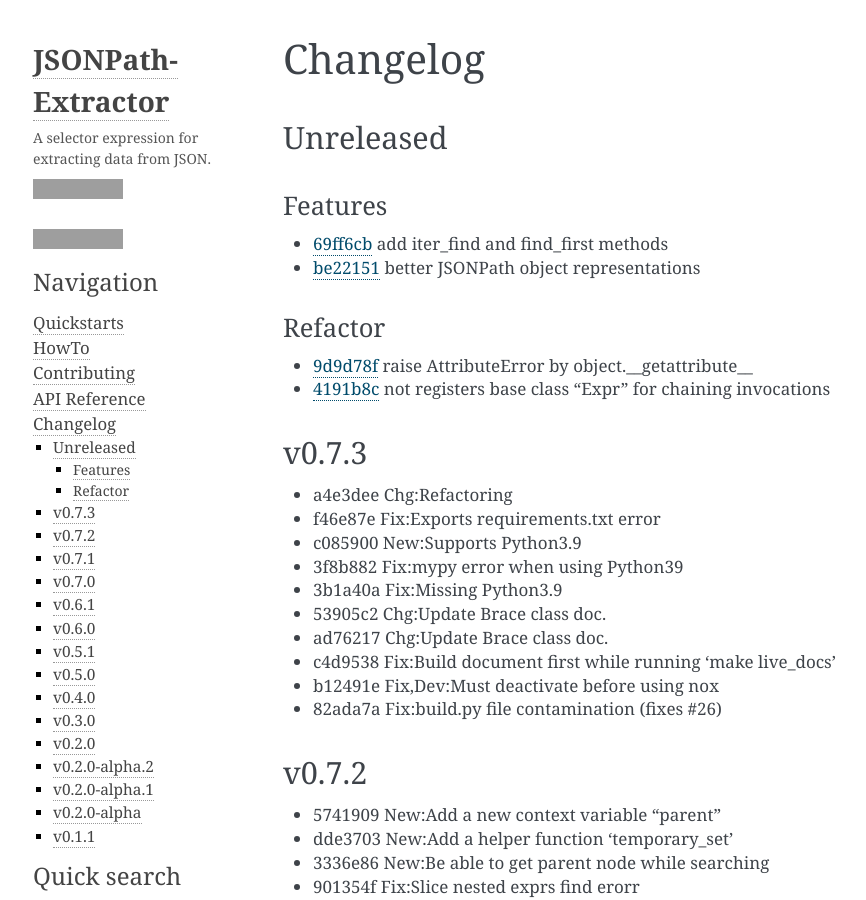
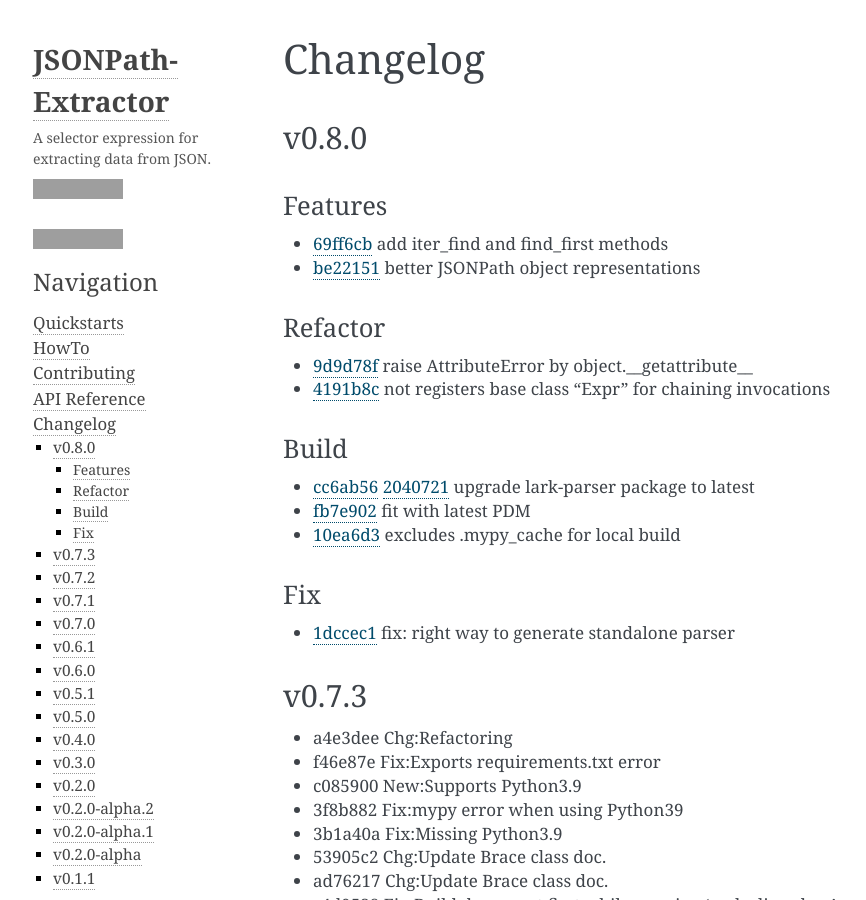
Before and after one commit to linw1995/jsonpath, a Sphinx documentation site: the page built from docs/source/changelog.rst, in a window 1280 px wide and 900 px high, cut to the strip 0-900 px from the top of the window. Shown: the whole strip, without its empty margins (105-971 px from the left). Built offline with Sphinx 7.4.7, drawn with Linux system fonts in a browser that asks for light colours; grey boxes are pictures that could not be loaded.

Commit message:
bump: v0.8.0

```diff
--- a/docs/source/changelog.rst
+++ b/docs/source/changelog.rst
@@ -2,8 +2,8 @@
 Changelog
 =========
 
-Unreleased
-~~~~~~~~~~
+v0.8.0
+~~~~~~
 
 Features
 ********
@@ -17,12 +17,27 @@ Refactor
 - 9d9d78f_ raise AttributeError by object.__getattribute__
 - 4191b8c_ not registers base class "Expr" for chaining invocations
 
+Build
+*****
+
+- cc6ab56_ 2040721_ upgrade lark-parser package to latest
+- fb7e902_ fit with latest PDM
+- 10ea6d3_ excludes .mypy_cache for local build
+
+Fix
+***
+
+- 1dccec1_ fix: right way to generate standalone parser
 
 .. _69ff6cb: https://github.com/linw1995/jsonpath/commit/69ff6cb47a08d3f957224adb163970454b6a1c87
 .. _be22151: https://github.com/linw1995/jsonpath/commit/be221513bd8a1821e8007eb1c2d4f10aa6d3f987
 .. _9d9d78f: https://github.com/linw1995/jsonpath/commit/9d9d78fd60b7b284c446c06e7102d05decd24c2b
 .. _4191b8c: https://github.com/linw1995/jsonpath/commit/4191b8c745871733e58e97be11cdbcd845870484
-
+.. _cc6ab56: https://github.com/linw1995/jsonpath/commit/cc6ab56
+.. _2040721: https://github.com/linw1995/jsonpath/commit/2040721
+.. _1dccec1: https://github.com/linw1995/jsonpath/commit/1dccec1
+.. _fb7e902: https://github.com/linw1995/jsonpath/commit/fb7e902
+.. _10ea6d3: https://github.com/linw1995/jsonpath/commit/10ea6d3
 
 .. include:: history.rst
     :start-line: 4
```
Also changed, not shown: README.rst (+18 -3 lines).
